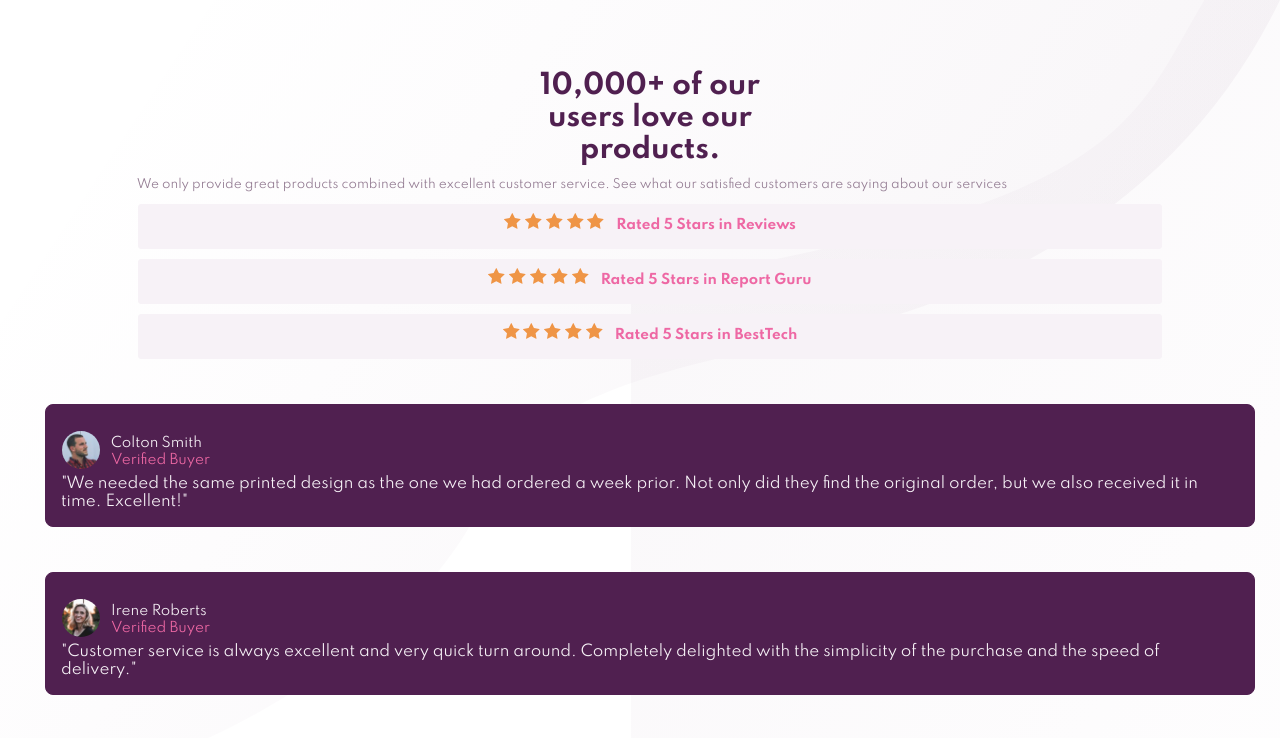
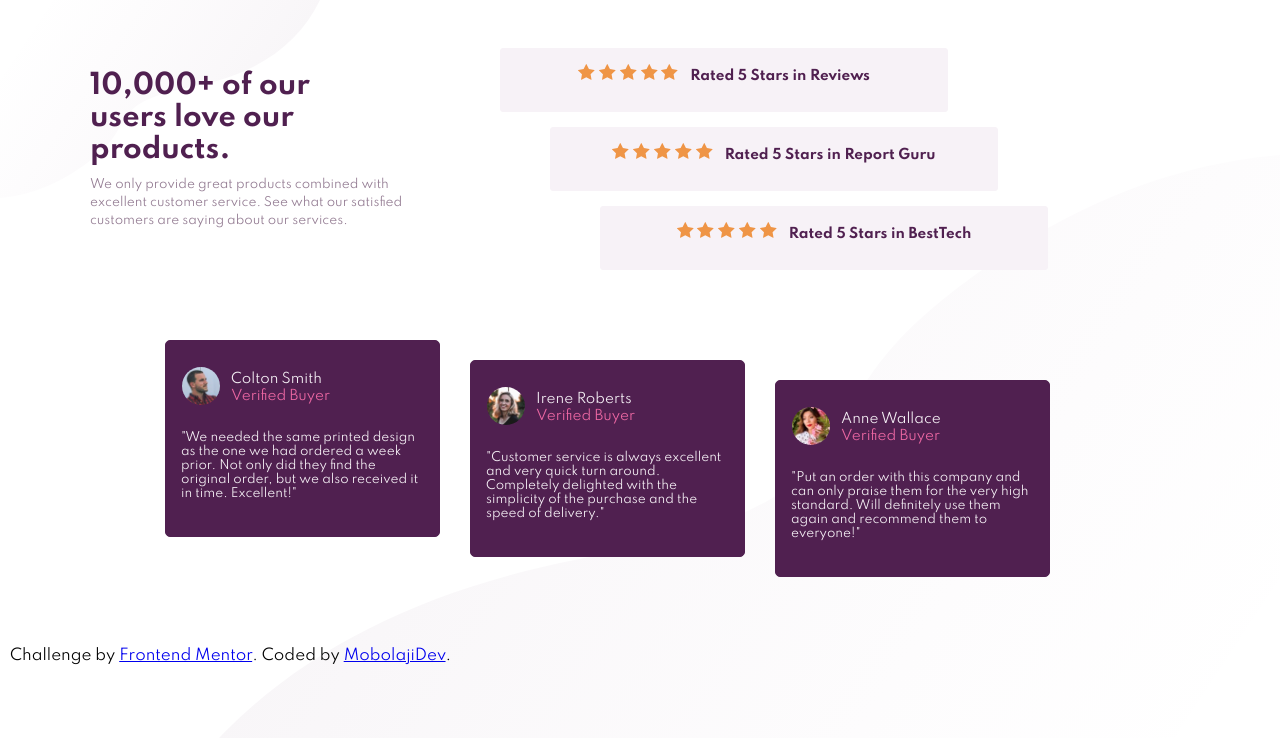
Before and after one commit to Mobolajidev/social-proof, a plain HTML site: page index.html in a window 1280 px wide. Shown: the top 738 px of the page. Drawn offline with Linux system fonts and the light colour scheme.

Commit message:
fix desktop layout issues

```diff
--- a/index.html
+++ b/index.html
@@ -21,9 +21,12 @@
             <h2>10,000+ of our<br>users love our<br>products.
       </h2>
 
-      <p>We only provide great products combined with excellent customer service. See what our satisfied customers are saying about our services</p>
+      <p>We only provide great products combined with excellent customer service. See what our satisfied customers are saying about our services.</p>
 
             <div class="ratings">
+                <ul>
+
+              <li>
             <div id="reviews">
                 <svg width="17" height="16" xmlns="http://www.w3.org/2000/svg"><path d="M16.539 6.097a.297.297 0 00-.24-.202l-5.36-.779L8.542.26a.296.296 0 00-.53 0L5.613 5.117l-5.36.779a.297.297 0 00-.165.505l3.88 3.78-.917 5.34a.297.297 0 00.43.312l4.795-2.52 4.794 2.52a.296.296 0 00.43-.313l-.916-5.338L16.464 6.4c.08-.08.11-.197.075-.304z" fill="#EF9546" fill-rule="nonzero"/></svg>
                 <svg width="17" height="16" xmlns="http://www.w3.org/2000/svg"><path d="M16.539 6.097a.297.297 0 00-.24-.202l-5.36-.779L8.542.26a.296.296 0 00-.53 0L5.613 5.117l-5.36.779a.297.297 0 00-.165.505l3.88 3.78-.917 5.34a.297.297 0 00.43.312l4.795-2.52 4.794 2.52a.296.296 0 00.43-.313l-.916-5.338L16.464 6.4c.08-.08.11-.197.075-.304z" fill="#EF9546" fill-rule="nonzero"/></svg>
@@ -34,6 +37,9 @@
                 <span>Rated 5 Stars in Reviews </span>
 
                 </div>
+                    </li>
+
+                    <li>
             <div id="guru">
                 <svg width="17" height="16" xmlns="http://www.w3.org/2000/svg"><path d="M16.539 6.097a.297.297 0 00-.24-.202l-5.36-.779L8.542.26a.296.296 0 00-.53 0L5.613 5.117l-5.36.779a.297.297 0 00-.165.505l3.88 3.78-.917 5.34a.297.297 0 00.43.312l4.795-2.52 4.794 2.52a.296.296 0 00.43-.313l-.916-5.338L16.464 6.4c.08-.08.11-.197.075-.304z" fill="#EF9546" fill-rule="nonzero"/></svg>
                 <svg width="17" height="16" xmlns="http://www.w3.org/2000/svg"><path d="M16.539 6.097a.297.297 0 00-.24-.202l-5.36-.779L8.542.26a.296.296 0 00-.53 0L5.613 5.117l-5.36.779a.297.297 0 00-.165.505l3.88 3.78-.917 5.34a.297.297 0 00.43.312l4.795-2.52 4.794 2.52a.296.296 0 00.43-.313l-.916-5.338L16.464 6.4c.08-.08.11-.197.075-.304z" fill="#EF9546" fill-rule="nonzero"/></svg>
@@ -44,7 +50,9 @@
                 <span>Rated 5 Stars in Report Guru </span>
 
                 </div>
+                    </li>
 
+                    <li>
                 <div id="best-tech">
                 <svg width="17" height="16" xmlns="http://www.w3.org/2000/svg"><path d="M16.539 6.097a.297.297 0 00-.24-.202l-5.36-.779L8.542.26a.296.296 0 00-.53 0L5.613 5.117l-5.36.779a.297.297 0 00-.165.505l3.88 3.78-.917 5.34a.297.297 0 00.43.312l4.795-2.52 4.794 2.52a.296.296 0 00.43-.313l-.916-5.338L16.464 6.4c.08-.08.11-.197.075-.304z" fill="#EF9546" fill-rule="nonzero"/></svg>
                 <svg width="17" height="16" xmlns="http://www.w3.org/2000/svg"><path d="M16.539 6.097a.297.297 0 00-.24-.202l-5.36-.779L8.542.26a.296.296 0 00-.53 0L5.613 5.117l-5.36.779a.297.297 0 00-.165.505l3.88 3.78-.917 5.34a.297.297 0 00.43.312l4.795-2.52 4.794 2.52a.296.296 0 00.43-.313l-.916-5.338L16.464 6.4c.08-.08.11-.197.075-.304z" fill="#EF9546" fill-rule="nonzero"/></svg>
@@ -55,21 +63,22 @@
                 <span>Rated 5 Stars in BestTech </span>
 
                 </div>
-
+                    </li>
+            </ul>
             </div>
 
      </section>
 
 
       <section class="container-2">
-      <div class="card">
+      <div class="card" id="colton">
           <img src="images/image-colton.jpg">
             <h4>Colton Smith <br><span class="verified">Verified Buyer</span></h4>
           <p>"We needed the same printed design as the one we had ordered a week prior. Not only did they find the original order, but we also received it in time. Excellent!"</p>
 
           </div>
 
-          <div class="card">
+          <div class="card" id="irene">
           <img src="images/image-irene.jpg">
             <h4>Irene Roberts <br><span class="verified">Verified Buyer</span></h4>
           <p>"Customer service is always excellent and very quick turn around. Completely delighted with the simplicity of the purchase and the speed of delivery."</p>
@@ -77,10 +86,11 @@
           </div>
 
 
-          <div class="card">
+          <div class="card" id="anne">
           <img src="images/image-anne.jpg">
             <h4>Anne Wallace <br><span class="verified">Verified Buyer</span></h4>
           <p>"Put an order with this company and can only praise them for the very high standard. Will definitely use them again and recommend them to everyone!"</p>
+
 
           </div>
 
@@ -93,7 +103,7 @@
       Challenge by
       <a href="https://www.frontendmentor.io?ref=challenge" target="_blank"
         >Frontend Mentor</a
-      >. Coded by <a href="#">MobolajiDev</a>.
+      >. Coded by <a href="twitter.com/mobolajidev">MobolajiDev</a>.
     </div>
       </footer>
 
--- a/style.css
+++ b/style.css
@@ -9,24 +9,24 @@ html{
     font-size: 15px;
     font-family: Spartan, sans-serif;
     background-image: url(images/bg-pattern-top-mobile.svg), url(images/bg-pattern-bottom-mobile.svg);
+    background-size: 30%, 50%;
+    background-repeat: no-repeat, no-repeat;
+   background-position: top left, bottom right;
 
-            background-position: left top, right bottom 100px;
-            background-repeat: no-repeat, no-repeat;
-            background-size: contain, contain;
+
+
+
 }
 
+@media (min-width: 767px){
+    html{
+        background-image: url(images/bg-pattern-top-desktop.svg), url(images/bg-pattern-bottom-desktop.svg);
+        background-size: 25%, 90%;
+        background-repeat: no-repeat, no-repeat;
+        background-position: top left, bottom right;
 
-/*
-@media (min-width: 992px){
-    body{
-    background-image: url(images/bg-pattern-top-desktop.svg), url(images/bg-pattern-bottom-desktop.svg);
-    background-position: left top, right bottom;
-    background-repeat: no-repeat;
-    background-size: 30%, 50%;
-    margin: 0 120px;
-}
-}
-*/
+    }
+
 
 
         body{
@@ -34,12 +34,24 @@ html{
             margin: 0 10px;
             width: 100vw;
             height: 100vh;
-
+            background-position: left top, right bottom 100px;
+            background-repeat:  no-repeat;
+            background-size: contain, contain;
 
         }
 
+}
 
+body{
 
+            margin: 0 10px;
+            width: 100vw;
+            height: 100vh;
+            background-position: left top, right bottom 100px;
+            background-repeat:  no-repeat;
+            background-size: contain, contain;
+
+        }
 
 h2{
     color: hsl(300, 43%, 22%);
@@ -47,6 +59,27 @@ h2{
     margin-bottom: 10px;
     font-size: 1.8em;
     text-align: center;
+
+}
+
+
+
+
+@media screen and (min-width: 767px){
+
+    h2{
+        color: hsl(300, 43%, 22%);
+    margin-top: 70px;
+    margin-bottom: 10px;
+        margin-left: 80px;
+    font-size: 1.8em;
+    text-align: start;
+
+    }
+
+
+
+
 
 }
 
@@ -62,24 +95,98 @@ h2{
     margin-left: 50px;
 }
 
-.ratings > div{
+
+@media screen and (min-width: 767px){
+    .header > p{
+        width: 25%;
+        margin-top: 5px;
+        text-align: start;
+        margin-left: 80px;
+    }
+}
+
+
+
+
+section.header{
+    position: relative;
+
+}
+@media screen and (min-width: 767px){
+    section.header{
+        position: relative;
+    }
+}
+
+
+ul{
+    text-align: center;
+
+}
+
+
+
+@media screen and (min-width: 767px){
+    ul{
+        position: absolute;
+        bottom: -55px;
+        left: 400px;
+        list-style: none;
+        margin-top: 500px;
+    }
+}
+
+ul li div{
     background-color: hsl(300, 24%, 96%);
     border: 1px solid hsl(300, 24%, 96%);
     border-radius: 3px;
     width: 80%;
-    height: 45px;
-    padding: 8px;
+    height: 10vh;
+    padding: 20px;
     margin-top: 5px;
-    text-align: center;
-    margin: 10px auto;
+    margin-bottom: 6px;
+    margin-right: 40px;
+    margin-left: 40px;
 }
 
-.ratings > div > span {
-    margin-left: 8px;
-    color: hsl(333, 80%, 67%);
+@media screen and (min-width: 767px){
+    ul li div{
+        width: 35vw;
+        height: 8vh;
+        padding: 15px;
+        margin-bottom: 15px;
+
+    }
+}
+
+
+ul li div span{
+     margin-left: 8px;
+    color: hsl(300, 43%, 22%);
     font-weight: 700;
     font-size: 0.9em;
 }
+@media screen and (min-width: 767px){
+
+    ul li div#reviews{
+        position: relative;
+        right: -50px;
+    }
+
+    ul li div#guru{
+        position: relative;
+        right: -100px;
+    }
+
+    ul li div#best-tech{
+        position: relative;
+        right: -150px;
+    }
+
+}
+
+
+
 
 .container-2{
 
@@ -89,26 +196,60 @@ h2{
 
 
 }
+@media screen and (min-width: 767px){
 
-/*
-@media (max-width: 776px){
     .container-2{
-        flex-wrap: wrap;
+        display: flex;
+        margin-left: 150px;
+
     }
+
+
 }
-*/
 
 div.card{
-    max-width:  width: 25%;
+
     margin: 35px 5px 10px 5px;
     height: 30%;
     border: 1px solid hsl(300, 43%, 22%);
-    border-radius: 8px;
+    border-radius: 5px;
     background-color: hsl(300, 43%, 22%);
     padding: 15px;
     position: relative;
 
 }
+
+@media screen and (min-width: 767px){
+
+        div.card{
+
+        max-width: 25%;
+        height: 30%;
+        position: relative;
+        margin-top: 100px;
+
+    }
+
+    #colton{
+
+    }
+
+    #irene{
+        position: relative;
+        bottom: -20px;
+        margin-left: 25px;
+        margin-right: 25px;
+
+    }
+
+    #anne{
+        position: relative;
+        bottom: -40px;
+
+
+    }
+}
+
 
 
 section > .card{
@@ -137,10 +278,14 @@ section > .card > h4{
 
 section > .card > h4> span{
     color: hsl(333, 80%, 67%);
+
 }
 
 div.card p{
     color: hsl(300, 24%, 96%);
+    font-size: 0.8em;
+    margin: 20px 0;
+
 }
 
 .clear{
```
